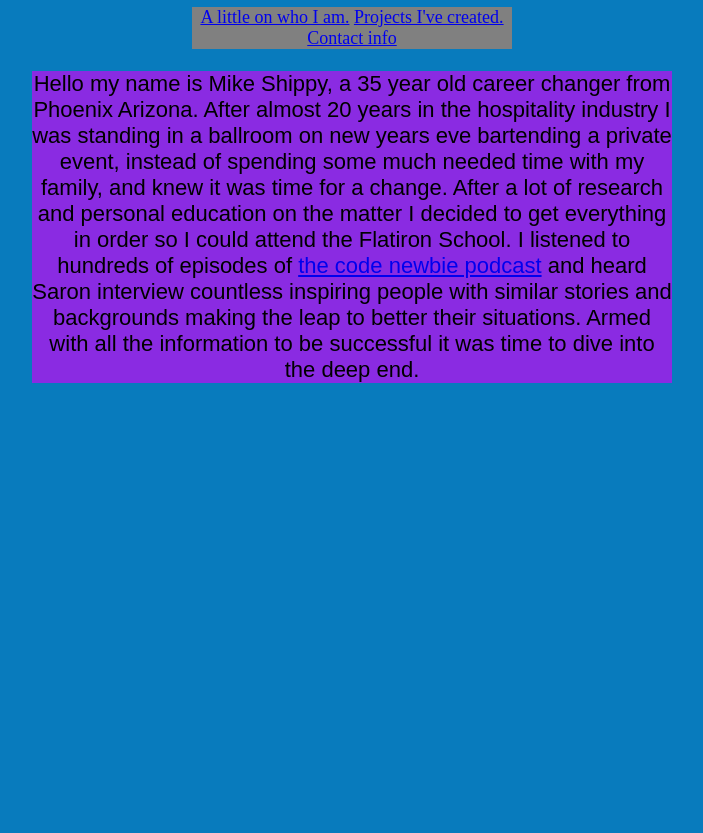
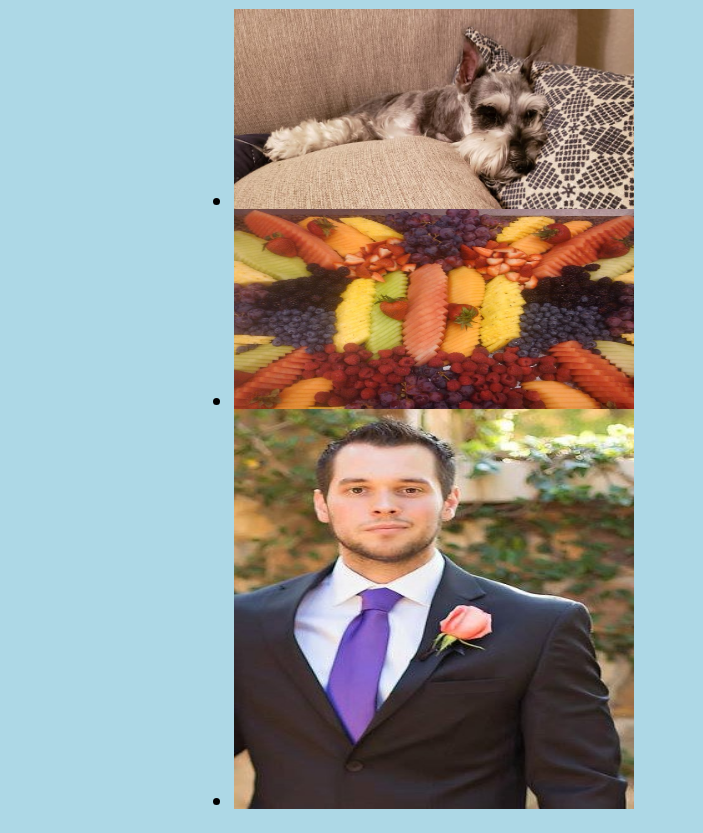
Before and after one commit to mikeship04/my-git-project, a plain HTML site: page index.html in a window 1280 px wide. Shown: the part 73-906 px from the top of the page, without its empty margins (288-991 px from the left). Before the commit the page ends 800 px from the top, so only its background shows below. Drawn offline with Linux system fonts and the light colour scheme.

Commit message:
added photos and linked pages

```diff
--- a/index.html
+++ b/index.html
@@ -8,16 +8,28 @@
         <script src="script.js"></script>
         <h1>Junior web developer: Mike Shippy</h1>
             <nav id="main navigation">
-                <a href="aboutMe.html">A little on who I am.</a>
-                <a href="projects.html">Projects I've created.</a>
-                <a href="contact.html">Contact info</a>
+                <ul>
+                    <li><a href="aboutMe.html">
+                        <img src="./images/Rubydog.png"
+                        alt="an image of a schnauzer comfy and cozy"
+                        title="About me."
+                        width="400"
+                        height="200"/>
+                    </a></li>
+                    <li><a href="projects.html">
+                        <img src="./images/projects.jpg"
+                        alt="a beautifully displayed fruit tray"
+                        title="projects"
+                        width="400"
+                        height="200"/>
+                    </a></li>
+                    <li><a href="contact.html">
+                        <img src="./images/Selfie.jpg"
+                        alt="an image of mike Shippy"
+                        title="Contact info."
+                        width="400"
+                        height="400"/>
+                    </a></li>
+                </ul>
             </nav>
-        <div>
-            <p id="main_paragraph">Hello my name is Mike Shippy, a 35 year old career changer from Phoenix Arizona.  After almost 20 years in the hospitality industry I was standing in a ballroom
-                on new years eve bartending a private event, instead of spending some much needed time with my family, and knew it was time for a change.  After a lot of research
-                and personal education on the matter I decided to get everything in order so I could attend the Flatiron School.  I listened to hundreds of episodes of
-                <a href="https://www.codenewbie.org/podcast">the code newbie podcast</a> and heard Saron interview countless inspiring people with similar stories and backgrounds
-                making the leap to better their situations.  Armed with all the information to be successful it was time to dive into the deep end.
-            </p>
-        </div>
 </html>
--- a/style.css
+++ b/style.css
@@ -1,27 +1,19 @@
 body {
-    background: rgb(8, 123, 189);
-    width: 100%;
-    height: 100%;
-    margin: 0;
+    background: lightblue;
 }
 
 h1 {
     text-align: center;
 }
-div > p {
-    font-size: 22px;
-    font-family: Arial, Helvetica, sans-serif;
-    background-color: blueviolet;
-    text-align: center;
-    width: 50%;
-    margin-left: auto;
-    margin-right: auto;
-}
 nav {
     width: 25%;
     margin-left: auto;
     margin-right: auto;
-    font-size: 18px;
+    font-size: 24px;
     text-align: center;
-    background-color: gray;
 }
+img {
+    display: block;
+    margin-left: auto;
+    margin-right: auto;
+}
```
Also changed, not shown: aboutMe.html (+10 -5 lines), styleMe.css (added, +9 -0 lines), images/projects.jpg (added), 1 other file.
